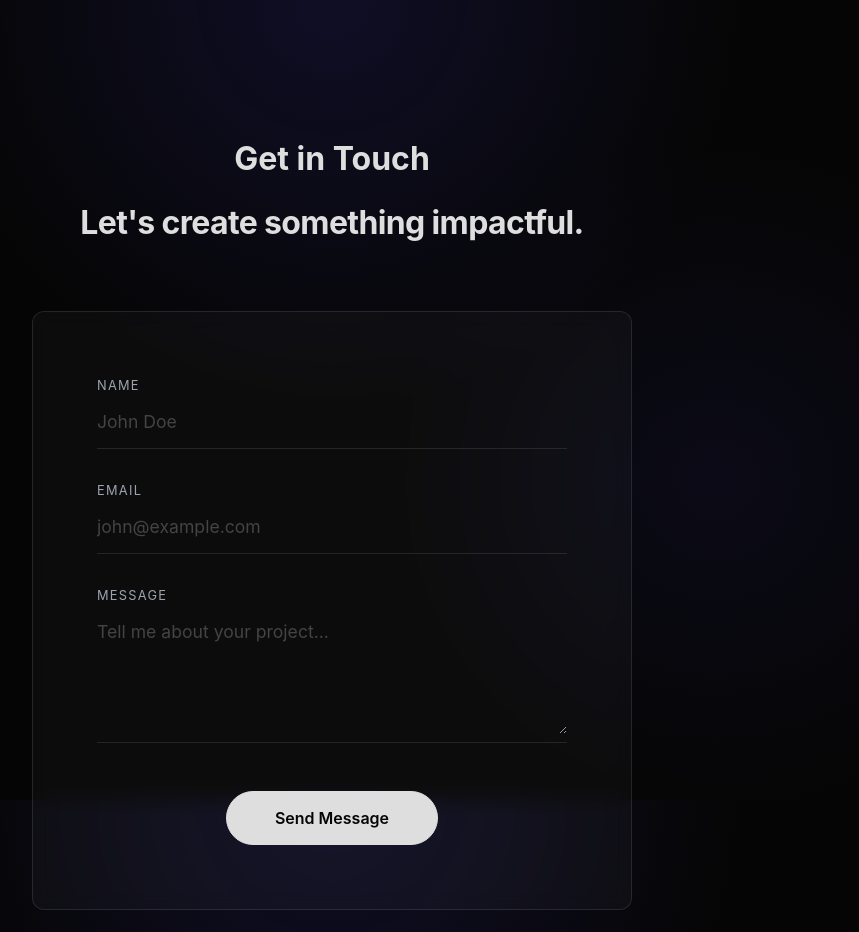
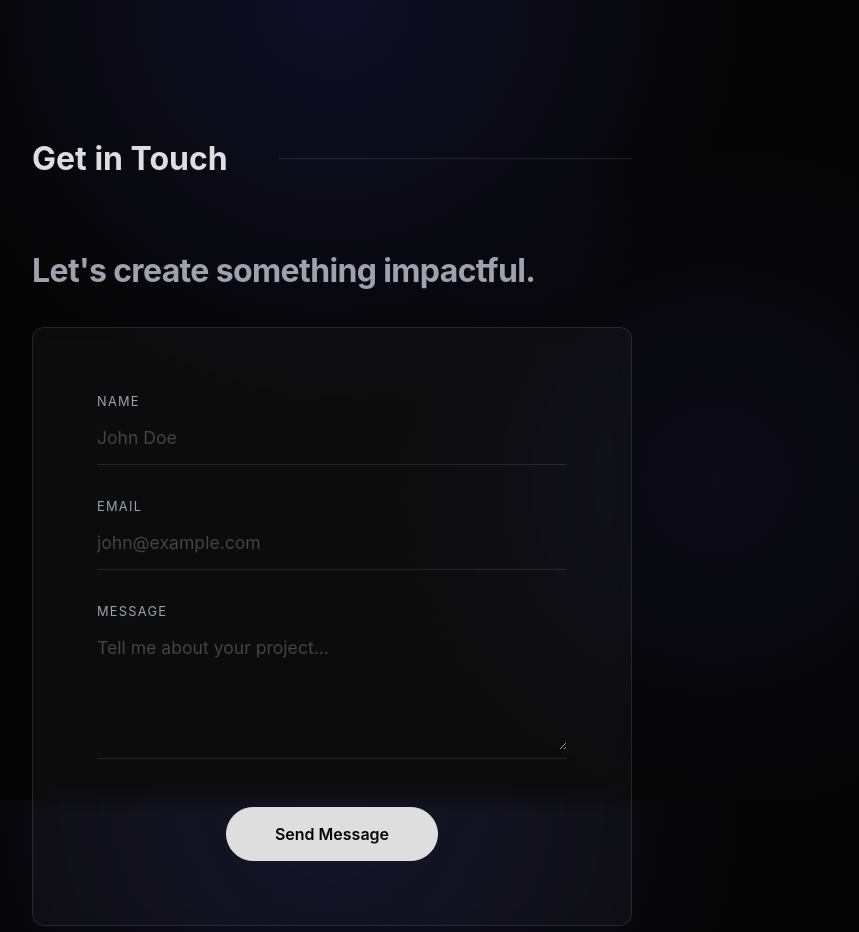
Before and after one commit to aaryan-codes56/portfolio, a React (Vite) app: page / in a window 1280 px wide. Shown: the part 3200-4132 px from the top of the page, without its empty margins (308-1167 px from the left). Built offline with nearby package versions, Linux system fonts and the light colour scheme.

Commit message:
UI Polish: Consistent Contact section header

```diff
--- a/src/components/Contact/Contact.jsx
+++ b/src/components/Contact/Contact.jsx
@@ -18,10 +18,10 @@ const Contact = () => {
                     viewport={{ once: true }}
                     transition={{ duration: 0.8 }}
                 >
-                    <div className="contact-header">
+                    <div className="section-header">
                         <h2 className="section-title">Get in Touch</h2>
-                        <p className="contact-cta">Let's create something impactful.</p>
                     </div>
+                    <p className="contact-cta" style={{ marginBottom: '2rem', color: 'var(--gray)' }}>Let's create something impactful.</p>
 
                     <form className="contact-form" onSubmit={(e) => e.preventDefault()}>
                         <div className={`form-group ${focusedInput === 'name' ? 'focused' : ''}`}>
```
